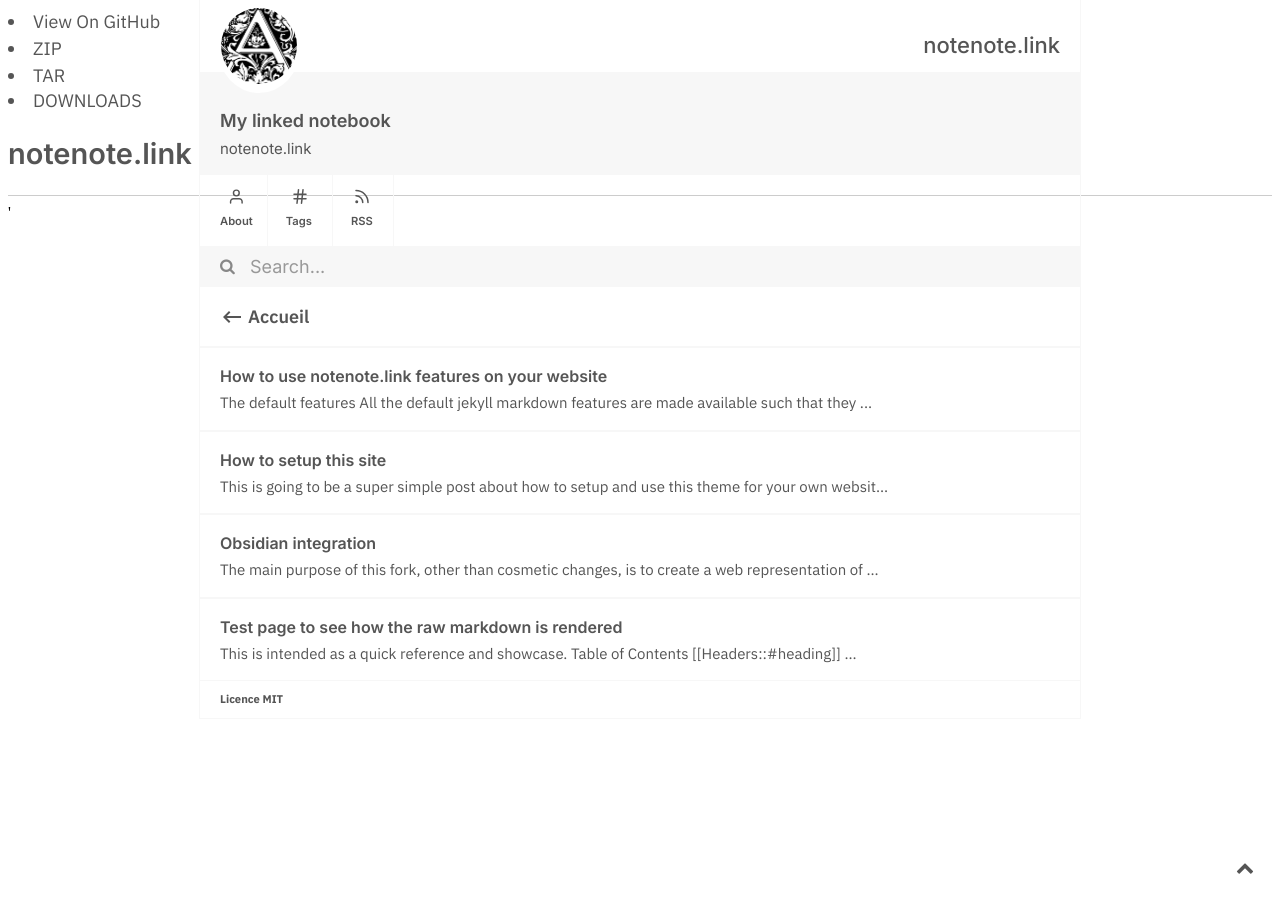
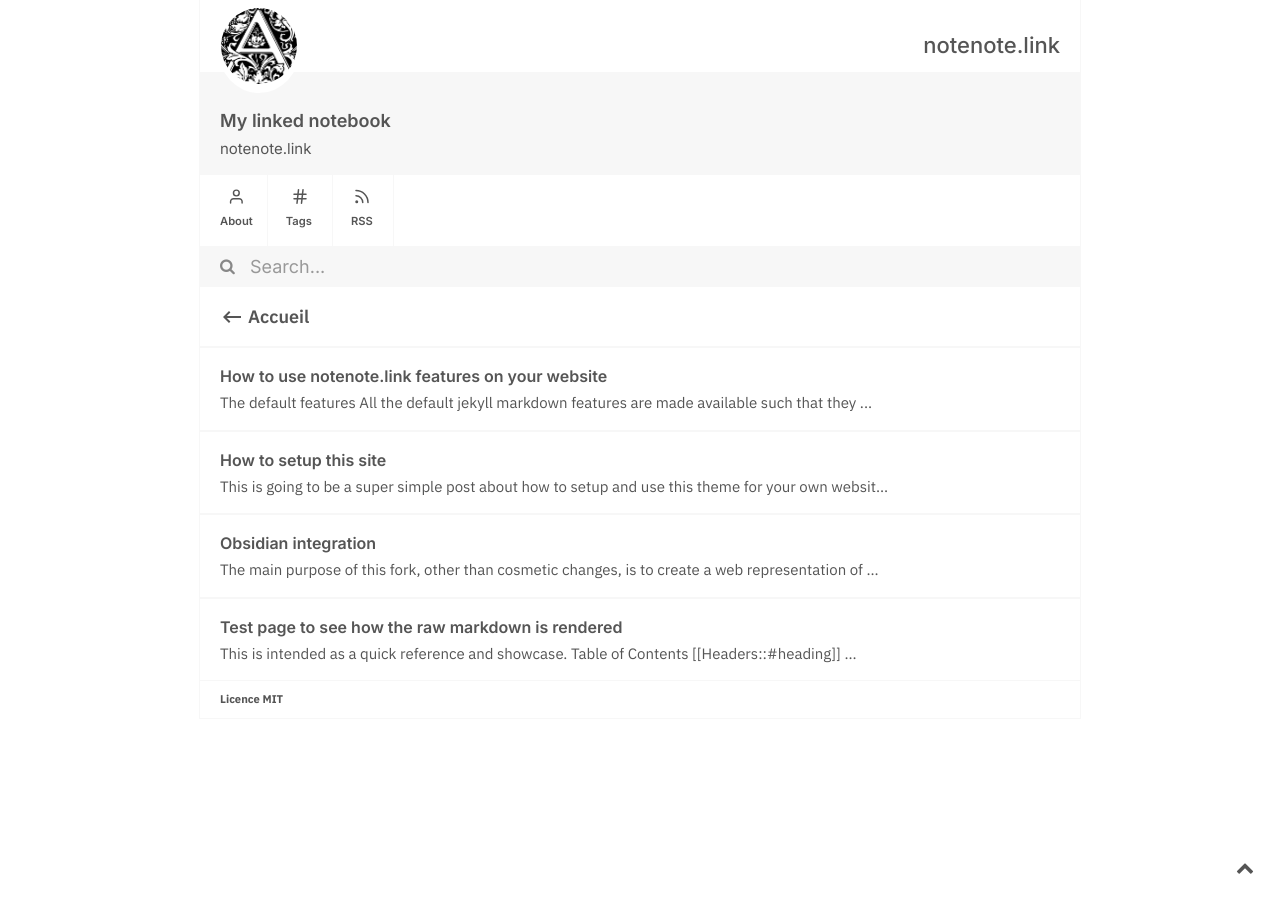
Before and after one commit to Krishna8009/Krishna8009.github.io, a Jekyll site: the page built from notes.md, in a window 1280 px wide. Built offline with Jekyll 4.4.1, drawn with Linux system fonts in a browser that asks for light colours; nearby versions of some CDN libraries; the repository's description, which GitHub fills in, is left out.

Commit message:
Update post.html

```diff
--- a/_layouts/post.html
+++ b/_layouts/post.html
@@ -42,55 +42,7 @@
 
 <body>
 
-<!-- copied from Dracula theme -->
-{% seo %}
-    <link rel="stylesheet" href="{{ '/assets/css/style.css?v=' | append: site.github.build_revision | relative_url }}">
-    <script src="https://ajax.googleapis.com/ajax/libs/jquery/1.7.1/jquery.min.js"></script>
-    <script src="{{ '/assets/js/respond.js' | relative_url }}"></script>
-    <!--[if lt IE 9]>
-      <script src="//html5shiv.googlecode.com/svn/trunk/html5.js"></script>
-    <![endif]-->
-    <!--[if lt IE 8]>
-    <link rel="stylesheet" href="{{ '/assets/css/ie.css' | relative_url }}">
-    <![endif]-->
-    <meta name="viewport" content="width=device-width, initial-scale=1, user-scalable=no">
-  </head>
 
-  <body class="{{ page.colorspace }}">
-      {% if site.show_header %}
-        <div id="header">
-          <nav>
-            {% if site.github.repository_url %}
-              <li class="fork"><a href="{{ site.github.repository_url }}">View On GitHub</a></li>
-            {% endif %}
-
-            {% if site.show_downloads %}
-              {% if site.github.zip_url %}
-                <li class="downloads"><a href="{{ site.github.zip_url }}">ZIP</a></li>
-              {% endif %}
-
-              {% if site.github.tar_url %}
-                <li class="downloads"><a href="{{ site.github.tar_url }}">TAR</a></li>
-              {% endif %}
-
-              <li class="title">DOWNLOADS</li>
-            {% endif %}
-          </nav>
-        </div><!-- end header -->
-      {% endif %}
-
-    <div class="wrapper">
-      {% if site.show_header %}<section>
-      {% else %}<section class="no-header">{% endif %}
-        <div id="title">
-          {% if page.icon %}
-            <img src="{{ page.icon | relative_url }}" />
-          {% endif %}
-          <h1>{{ site.title | default: site.github.repository_name }}</h1>
-          <p>{{ site.description | default: site.github.project_tagline }}</p>
-          <hr>
-        </div>'
-<!-- copied from dracula -->
 
     <div class="container">
         <div class = "box">
```
